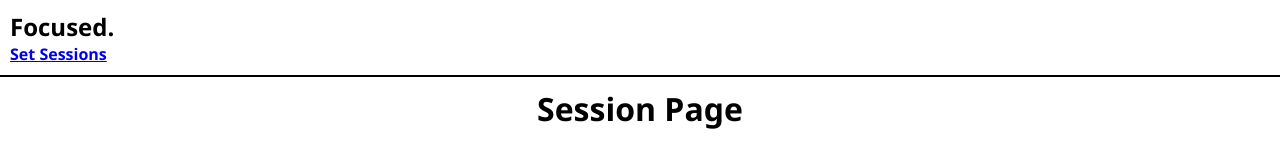
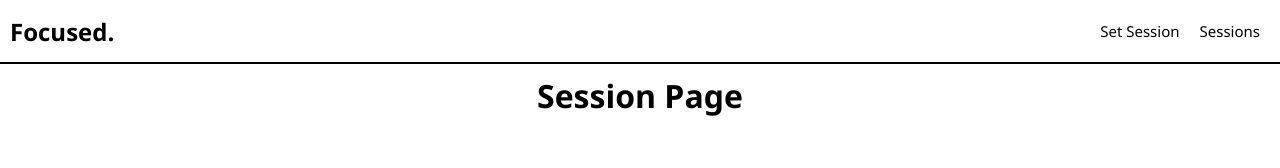
Before and after one commit to TayyabAhmed890/Focused-App, a plain HTML site: page session.html in a window 1280 px wide. Drawn offline with Linux system fonts and the light colour scheme.

Commit message:
add session page

```diff
--- a/session.html
+++ b/session.html
@@ -3,21 +3,24 @@
 <head>
     <meta charset="UTF-8">
     <meta name="viewport" content="width=device-width, initial-scale=1.0">
-    <title>Document</title>
+    <title>Focused. App</title>
     <link rel="stylesheet" href="style.css">
 </head>
 <body>
     <header>
       <nav>
-        <ul>
-          <h1 id="logo"><a href="/">Focused.</a></h1>
-          <li><a href="/session.html">Set Sessions</a></li>
-          <span id="menu-icon">
+        <h1 id="logo"><a href="/">Focused.</a></h1>
+        <ul class="nav-links" id="links">
+          <li><a href="/setsession.html">Set Session</a></li>
+          <li><a href="/session.html">Sessions</a></li>
+        </ul>
+        <span id="menu-icon">
           <img src="menus.png" alt="menu-icon" height="30px">
-          </span>
-        </ul>
+        </span>
       </nav>
     </header>
     <h1 style="text-align: center; margin: 10px;">Session Page</h1>
+
+    <script src="toggle.js"></script>
 </body>
 </html>
```
